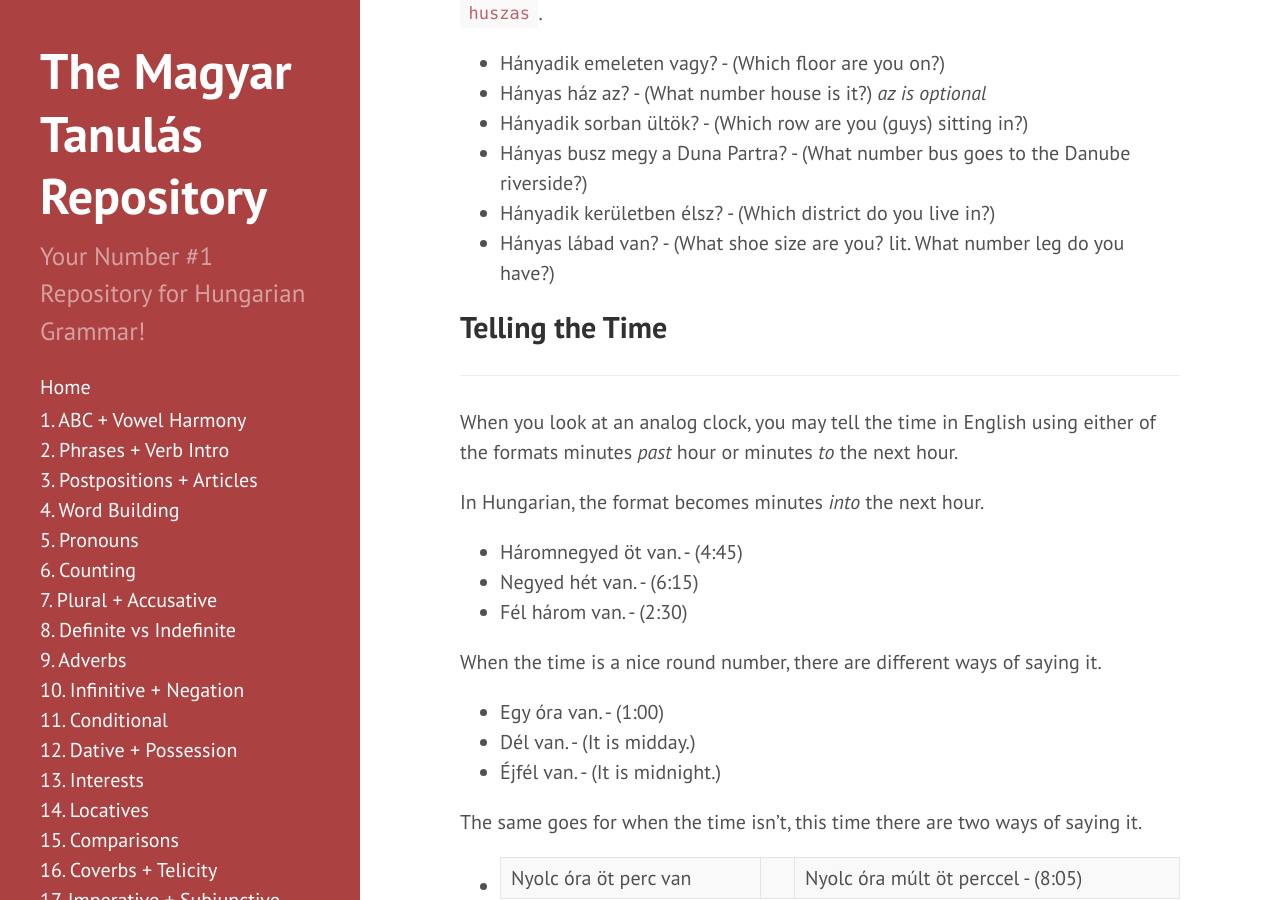
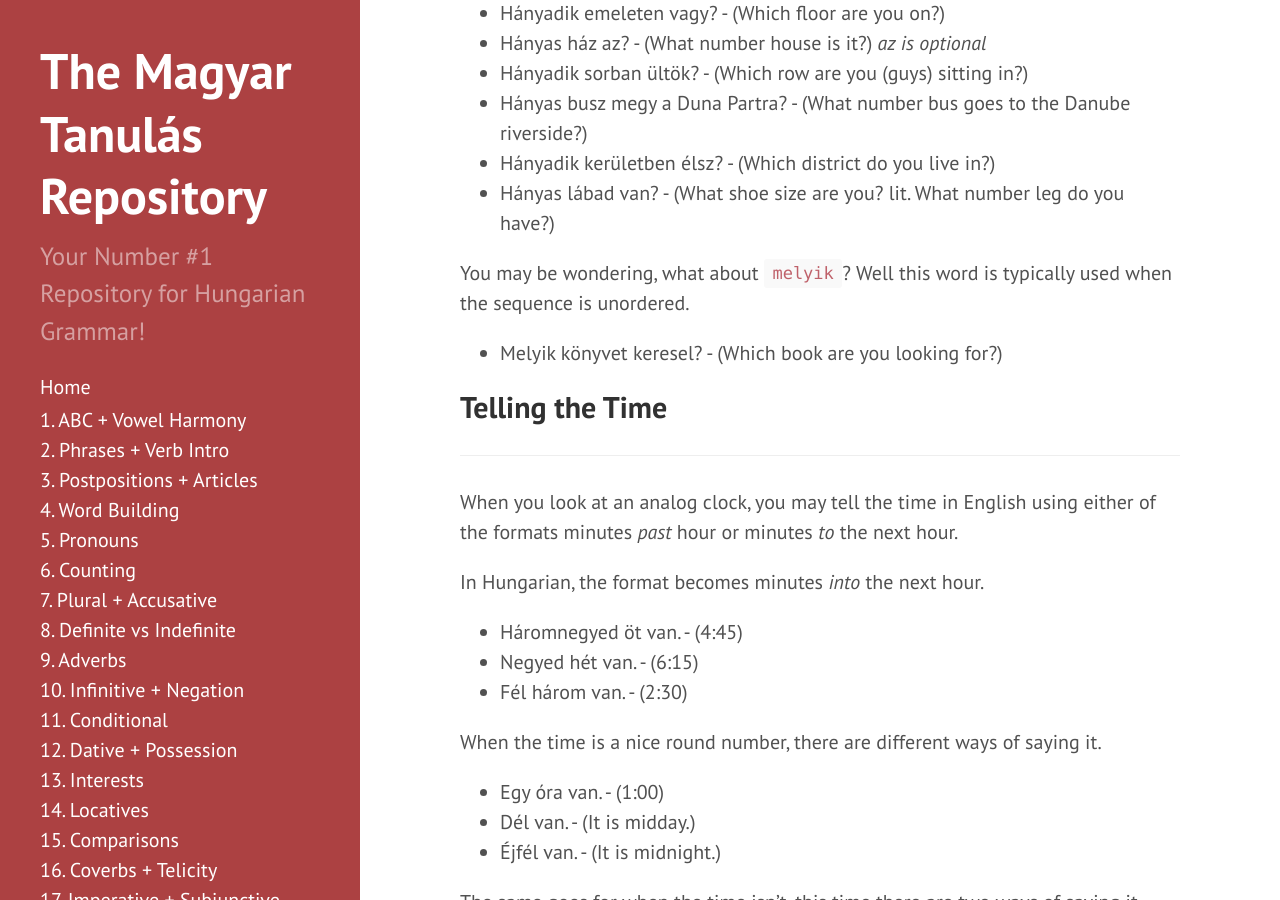
Before and after one commit to Magyartanulas/magyartanulas.github.io, a Jekyll site: the page built from counting.md, in a window 1280 px wide and 900 px high, scrolled down 4522 px. Built offline with Jekyll 4.4.1, drawn with Linux system fonts in a browser that asks for light colours; Markdown is read by kramdown in place of the engine named in the settings.

Commit message:
Update counting.md

```diff
--- a/counting.md
+++ b/counting.md
@@ -4,7 +4,6 @@ layout: page
 ---
 
 ## Numbers
-
 ---
 
 Knowing how to count is essential in any language, numbers are absolutely everywhere. Here are the first 10 numbers with a rhyme to remember them (keep in mind there are many variations of this rhyme).
@@ -23,8 +22,6 @@ Knowing how to count is essential in any language, numbers are absolutely everyw
 | 10. tíz   | tiszta víz          | clean water             |
 
 Also, 0 is `nulla`. If you want to say one hundred, two thousand etc., just follow the number by the quantification.
-
-E.g.
 
 * Egyszáz. - (One hundred.)
 * Háromezer. - (Three thousand.)
@@ -76,7 +73,6 @@ When answering, you don't have to answer with a precise number, you could instea
 <span class="spoiler">Do you see those two tress over there? The alcoholic sees four.</span>
 
 ## Question words
-
 ---
 
 ### Mióta?
@@ -131,8 +127,11 @@ And so it goes on... Remember as well as `tíz`, `húsz` becomes `huszadik` and
 * Hányadik kerületben élsz? - (Which district do you live in?)
 * Hányas lábad van? - (What shoe size are you? lit. What number leg do you have?)
 
+You may be wondering, what about `melyik`? Well this word is typically used when the sequence is unordered.
+
+* Melyik könyvet keresel? - (Which book are you looking for?)
+
 ## Telling the Time
-
 ---
 
 When you look at an analog clock, you may tell the time in English using either of the formats minutes *past* hour or minutes *to* the next hour.
@@ -157,7 +156,6 @@ The same goes for when the time isn't, this time there are two ways of saying it
 * Egy óra ötven perc van || Két óra lesz tíz perc múlva - (1:50)
 
 ## Basic arithmetic
-
 ---
 
 This mini section will go over the four operations:
```
